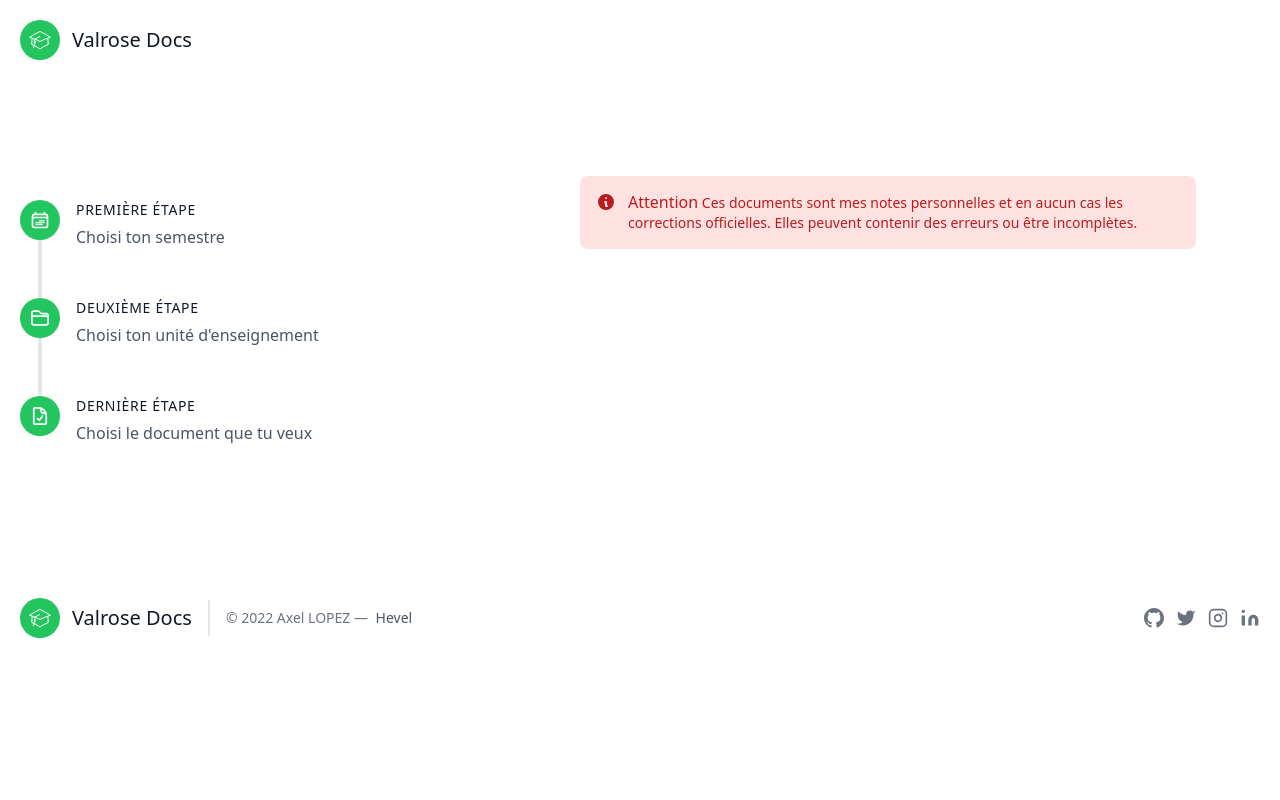
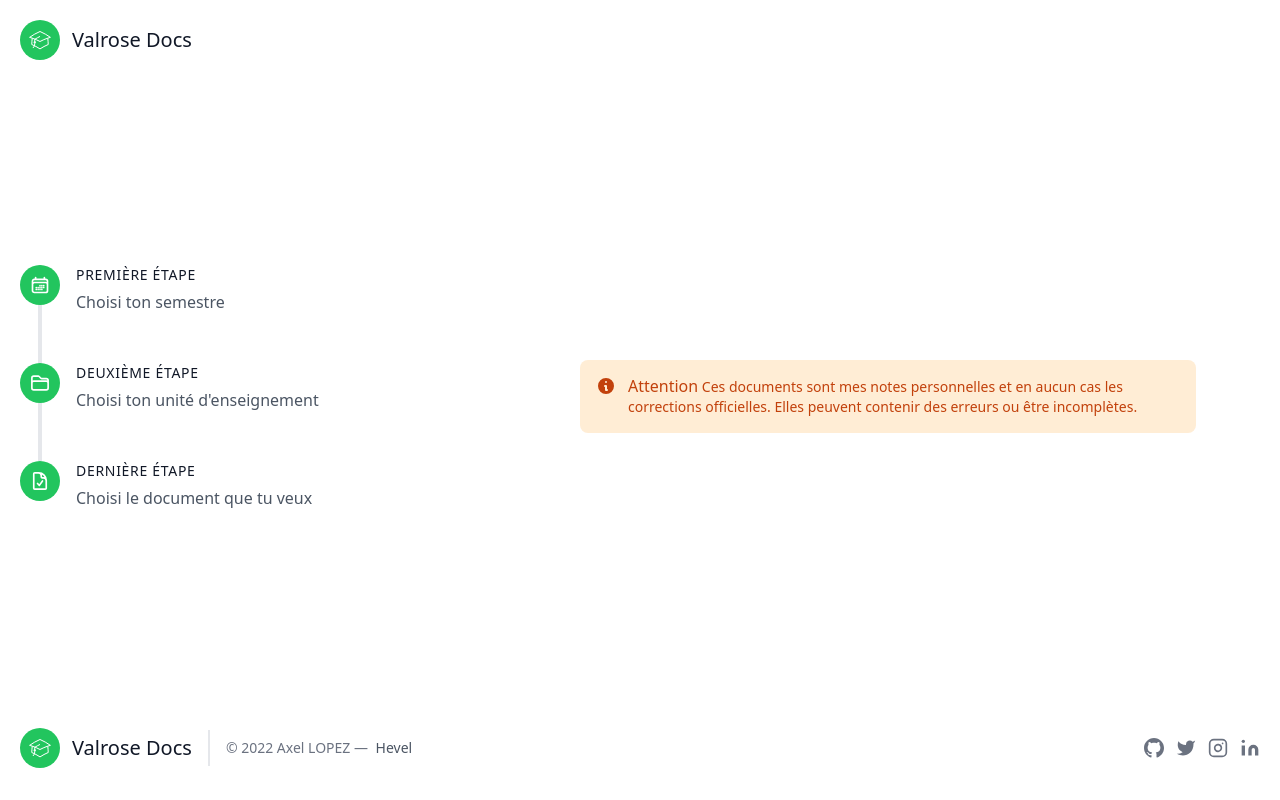
Before and after one commit to ValroseDocs/ValroseDocs-Backend, a Flask app: template templates/index.html in a window 1280 px wide. Run offline with Flask 2, Linux system fonts and the light colour scheme; the template is opened without the code that fills it, so the values that code supplies are empty; some libraries are stand-ins or nearby versions.

Commit message:
Added monitoring and UI amelioration

```diff
--- a/ValroseDocs.py
+++ b/ValroseDocs.py
@@ -1,7 +1,10 @@
 from flask import Flask, render_template, request
+import flask_monitoringdashboard as dashboard
 import requests, yaml
 
 app = Flask(__name__)
+dashboard.bind(app)
+
 config = None
 
 with open("static/config.yml", "r") as stream:
@@ -97,5 +100,3 @@ def get_data():
   data = response.json()["sharedTree"]["directories"]
   valrose = [f for f in data if f['id'] == config['base_folder']['id']][0]
   return valrose["directories"]
-
-app.run(host='0.0.0.0', port=81)
--- a/templates/base.html
+++ b/templates/base.html
@@ -4,12 +4,17 @@
     {% block head %}
     <meta charset="UTF-8">
     <meta name="viewport" content="width=device-width, initial-scale=1.0">
+    <meta content="Valrose Docs" property="og:title" />
+    <meta content="Un site pour l'Université Côte d'Azur" property="og:description" />
+    <meta content="https://i.imgur.com/3h9MrNS.png" property="og:image" />
+    <meta content="#22c55e" data-react-helmet="true" name="theme-color" />
     <script src="https://cdn.tailwindcss.com"></script>
     <link rel="icon" href="{{url_for('static', filename='favicon.svg')}}" type="image/svg+xml">
     <title>{% block title %}{% endblock %}Valrose Docs</title>
     {% endblock %}
   </head>
   <body>
+    <div class="flex flex-col h-screen">
       <header class="body-font text-gray-600">
         <div class="container mx-auto flex flex-col flex-wrap items-center p-5 md:flex-row">
           <a class="title-font mb-4 flex items-center font-medium text-gray-900 md:mb-0" href="/">
@@ -30,7 +35,7 @@
         </div>
       </header>
 
-    <div id="content">{% block content %}{% endblock %}</div>
+      <div id="content" class="flex-grow">{% block content %}{% endblock %}</div>
 
       <footer class="text-gray-600 body-font">
         <div class="container px-5 py-8 mx-auto flex items-center sm:flex-row flex-col">
@@ -69,5 +74,6 @@
           </span>
         </div>
       </footer>
+    </div>
   </body>
 </html>
--- a/templates/index.html
+++ b/templates/index.html
@@ -1,10 +1,11 @@
 {% extends "base.html" %}
 {% block content %}
-<section class="text-gray-600 body-font">
-  <div class="container px-5 py-24 mx-auto flex flex-wrap">
-    <div class="flex flex-wrap w-full">
-      <div class="lg:w-2/5 md:w-1/2 md:pr-10 md:py-6">
-        <div class="flex relative pb-12 {{'cursor-pointer' if step1btn != '#' else ''}}" onclick="location.href='{{step1btn}}'">
+<section class="text-gray-600 body-font h-full">
+  <div class="container px-5 mx-auto flex flex-wrap h-full">
+    <div class="flex flex-wrap w-full h-full">
+      <div class="lg:w-2/5 md:w-1/2 max-h-screen flex">
+        <div class="md:pr-10 md:py-6 my-auto">
+          <div class="flex relative pb-12 {{'cursor-pointer' if step1btn != '#' else 'cursor-default'}}" onclick="location.href='{{step1btn}}'">
             <div class="h-full w-10 absolute inset-0 flex items-center justify-center">
               <div class="h-full w-1 bg-gray-200 pointer-events-none"></div>
             </div>
@@ -18,7 +19,7 @@
               <p class="leading-relaxed">Choisi ton semestre</p>
             </div>
           </div>
-        <div class="flex relative pb-12 {{'cursor-pointer' if step2btn != '#' else ''}}" onclick="location.href='{{step2btn}}'">
+          <div class="flex relative pb-12 {{'cursor-pointer' if step2btn != '#' else 'cursor-default'}}" onclick="location.href='{{step2btn}}'">
             <div class="h-full w-10 absolute inset-0 flex items-center justify-center">
               <div class="h-full w-1 bg-gray-200 pointer-events-none"></div>
             </div>
@@ -32,7 +33,7 @@
               <p class="leading-relaxed {{'opacity-20' if step1 == None else ''}}">Choisi ton unité d'enseignement</p>
             </div>
           </div>
-        <div class="flex relative">
+          <div class="flex relative cursor-default">
             <div class="flex-shrink-0 w-10 h-10 rounded-full {{'bg-green-100' if step2 == None else 'bg-green-500'}} inline-flex items-center justify-center text-white relative z-10">
               <svg fill="none" stroke="currentColor" stroke-linecap="round" stroke-linejoin="round" stroke-width="2" class="w-5 h-5" viewBox="0 0 24 24">
                 <path strokeLinecap="round" strokeLinejoin="round" d="M10.125 2.25h-4.5c-.621 0-1.125.504-1.125 1.125v17.25c0 .621.504 1.125 1.125 1.125h12.75c.621 0 1.125-.504 1.125-1.125v-9M10.125 2.25h.375a9 9 0 019 9v.375M10.125 2.25A3.375 3.375 0 0113.5 5.625v1.5c0 .621.504 1.125 1.125 1.125h1.5a3.375 3.375 0 013.375 3.375M9 15l2.25 2.25L15 12" />
@@ -44,8 +45,9 @@
             </div>
           </div>
         </div>
-      <div class="lg:w-3/5 md:w-1/2 object-cover object-center rounded-lg md:mt-0 mt-12" alt="step">
-        <div class="flex p-4 md:mb-4 mb-8 mx-8 lg:mx-16 text-sm text-red-700 bg-red-100 rounded-lg dark:bg-red-200 dark:text-red-800" role="alert">
+      </div>
+      <div class="lg:w-3/5 md:w-1/2 object-cover object-center rounded-lg my-auto" alt="step">
+        <div class="flex p-4 md:mb-4 mb-8 mx-8 lg:mx-16 text-sm text-orange-700 bg-orange-100 rounded-lg" role="alert">
           <svg aria-hidden="true" class="flex-shrink-0 inline w-5 h-5 mr-3" fill="currentColor" viewBox="0 0 20 20" xmlns="http://www.w3.org/2000/svg"><path fill-rule="evenodd" d="M18 10a8 8 0 11-16 0 8 8 0 0116 0zm-7-4a1 1 0 11-2 0 1 1 0 012 0zM9 9a1 1 0 000 2v3a1 1 0 001 1h1a1 1 0 100-2v-3a1 1 0 00-1-1H9z" clip-rule="evenodd"></path></svg>
           <span class="sr-only">Info</span>
           <div>
```
Also changed, not shown: 1 other file. Lines whose indentation alone changed are shown as unchanged.
